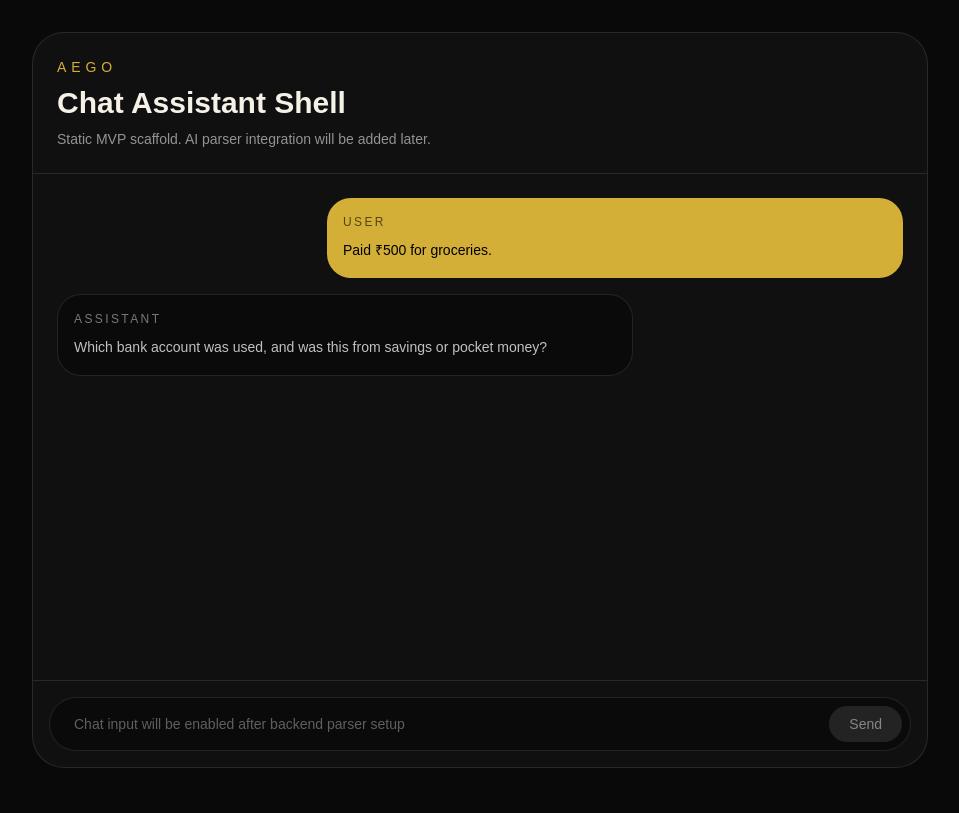
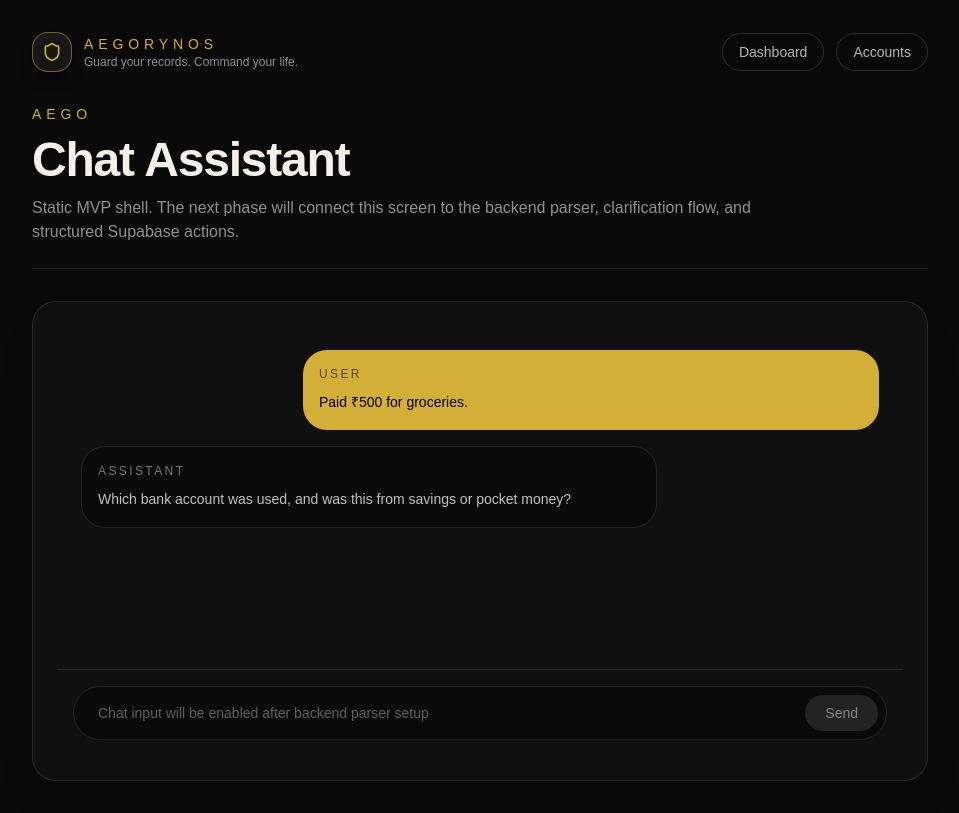
Before and after one commit to MrLluminati/Aegoryn, a Next.js app: page /chat in a window 1280 px wide. Shown: the whole page, without its empty margins (160-1119 px from the left). Built offline with nearby package versions, Linux system fonts and the light colour scheme.

Commit message:
Apply brand shell to chat page

```diff
--- a/app/chat/page.tsx
+++ b/app/chat/page.tsx
@@ -1,3 +1,5 @@
+import { AppShell, NavPill, Panel } from "../../components/brand/AppShell";
+
 const sampleMessages = [
   {
     role: "user",
@@ -11,14 +13,19 @@ const sampleMessages = [
 
 export default function ChatPage() {
   return (
-    <main className="min-h-screen bg-aegoryn-black px-6 py-8 text-aegoryn-parchment">
-      <div className="mx-auto flex min-h-[calc(100vh-4rem)] max-w-4xl flex-col rounded-[2rem] border border-white/10 bg-white/[0.03]">
-        <header className="border-b border-white/10 p-6">
-          <p className="text-sm uppercase tracking-[0.35em] text-aegoryn-gold">Aego</p>
-          <h1 className="mt-2 text-3xl font-semibold">Chat Assistant Shell</h1>
-          <p className="mt-2 text-sm text-white/55">Static MVP scaffold. AI parser integration will be added later.</p>
-        </header>
-
+    <AppShell
+      eyebrow="Aego"
+      title="Chat Assistant"
+      subtitle="Static MVP shell. The next phase will connect this screen to the backend parser, clarification flow, and structured Supabase actions."
+      maxWidthClassName="max-w-4xl"
+      actions={
+        <>
+          <NavPill href="/dashboard">Dashboard</NavPill>
+          <NavPill href="/accounts">Accounts</NavPill>
+        </>
+      }
+    >
+      <Panel className="flex min-h-[60vh] flex-col p-0">
         <section className="flex-1 space-y-4 p-6">
           {sampleMessages.map((message, index) => (
             <div key={`${message.role}-${index}`} className={message.role === "user" ? "ml-auto max-w-xl rounded-3xl bg-aegoryn-gold p-4 text-black" : "mr-auto max-w-xl rounded-3xl border border-white/10 bg-black/35 p-4 text-white/75"}>
@@ -40,7 +47,7 @@ export default function ChatPage() {
             </button>
           </div>
         </footer>
-      </div>
-    </main>
+      </Panel>
+    </AppShell>
   );
 }
```
